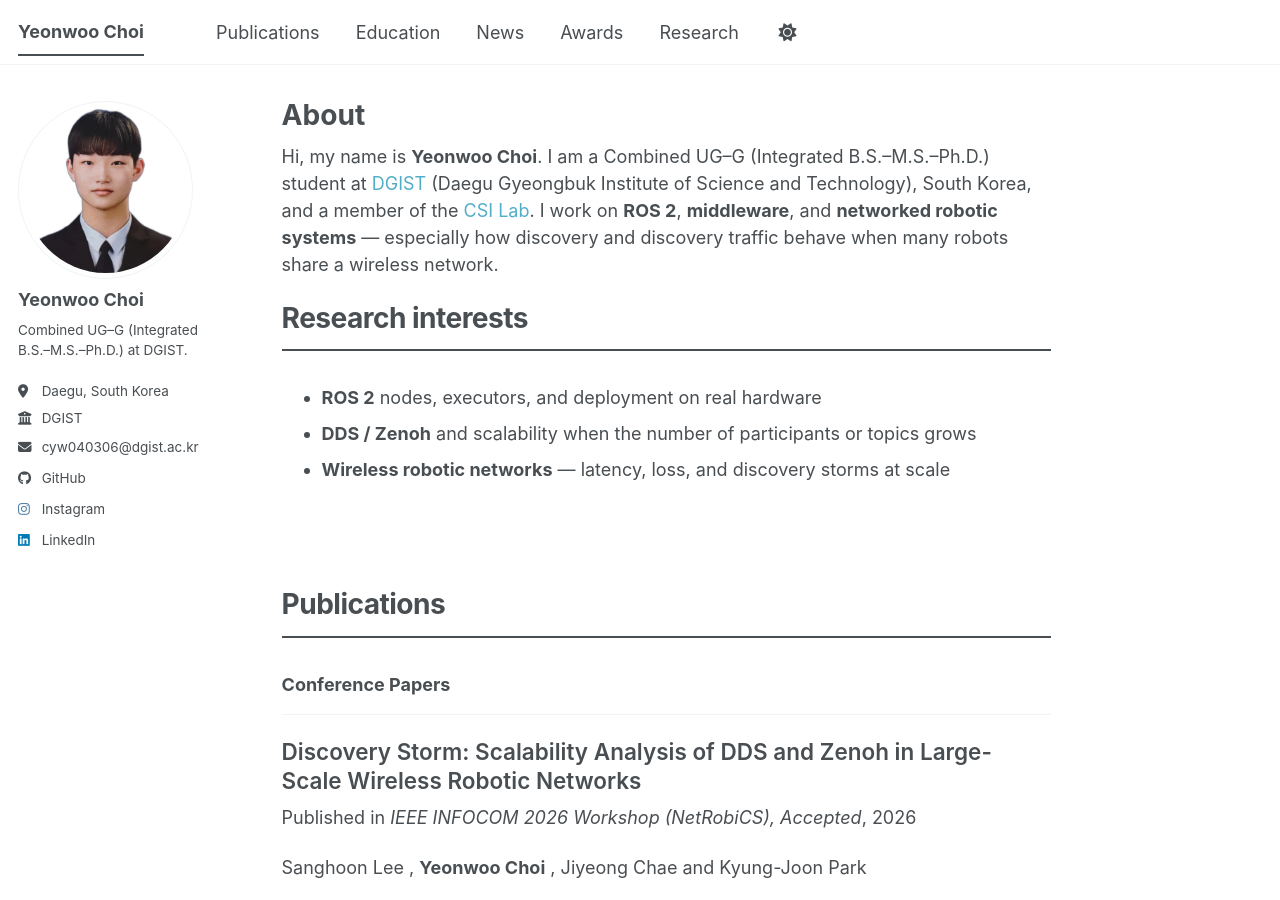
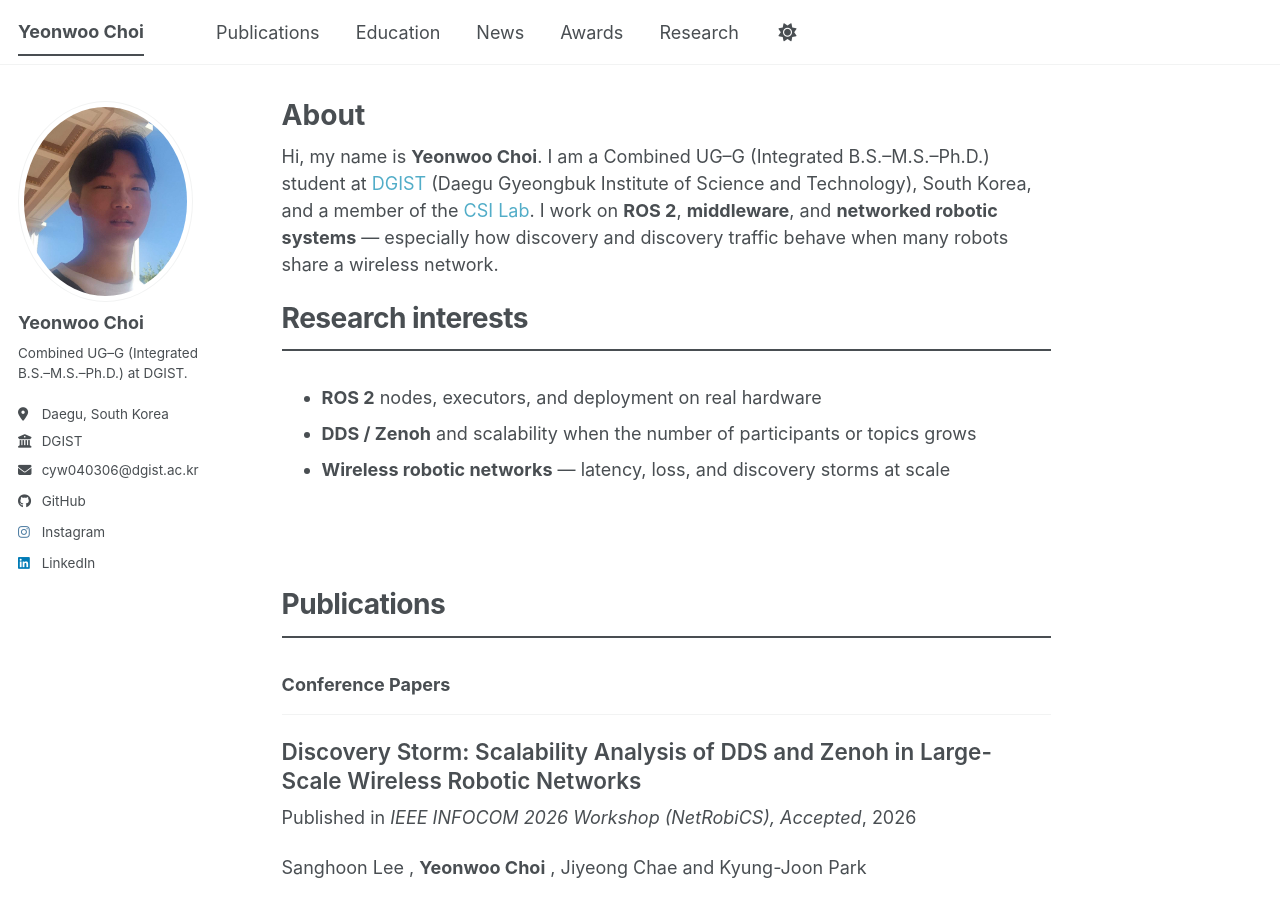
Before and after one commit to CTypeCharger/CTypeCharger.github.io, a Jekyll site: the page built from _pages/about.html, in a window 1280 px wide and 900 px high. Built offline with Jekyll 4.4.1, drawn with Linux system fonts in a browser that asks for light colours; a script bundle is joined from its source files by our own code; library files that are not in the unit come from our copies.

Commit message:
Use my profile.jpg as sidebar avatar
Made-with: Cursor

```diff
--- a/_config.yml
+++ b/_config.yml
@@ -22,7 +22,7 @@ repository               : "CTypeCharger/CTypeCharger.github.io"
 #               Additional customization can be done by editing /_includes/author-profile.html
 author:
   # Biographic information
-  avatar           : "profile.jpg"
+  avatar           : "my profile.jpg"
   name             : "Yeonwoo Choi"
   pronouns         : # example: "she/her"
   bio              : "Combined UG–G (Integrated B.S.–M.S.–Ph.D.) at DGIST."
--- a/_includes/author-profile.html
+++ b/_includes/author-profile.html
@@ -10,7 +10,7 @@
     {% if author.avatar contains "://" %}
     	<img src="{{ author.avatar }}" alt="{{ author.name }}"  fetchpriority="high" />
     {% else %}
-    	<img src="{{ author.avatar | prepend: "/images/" | prepend: base_path }}" class="author__avatar" alt="{{ author.name }}"  fetchpriority="high" />
+    	<img src="{{ author.avatar | replace: ' ', '%20' | prepend: '/images/' | prepend: base_path }}" class="author__avatar" alt="{{ author.name }}"  fetchpriority="high" />
     {% endif %}
   </div>
 
```
Also changed, not shown: images/my profile.jpg (added).
